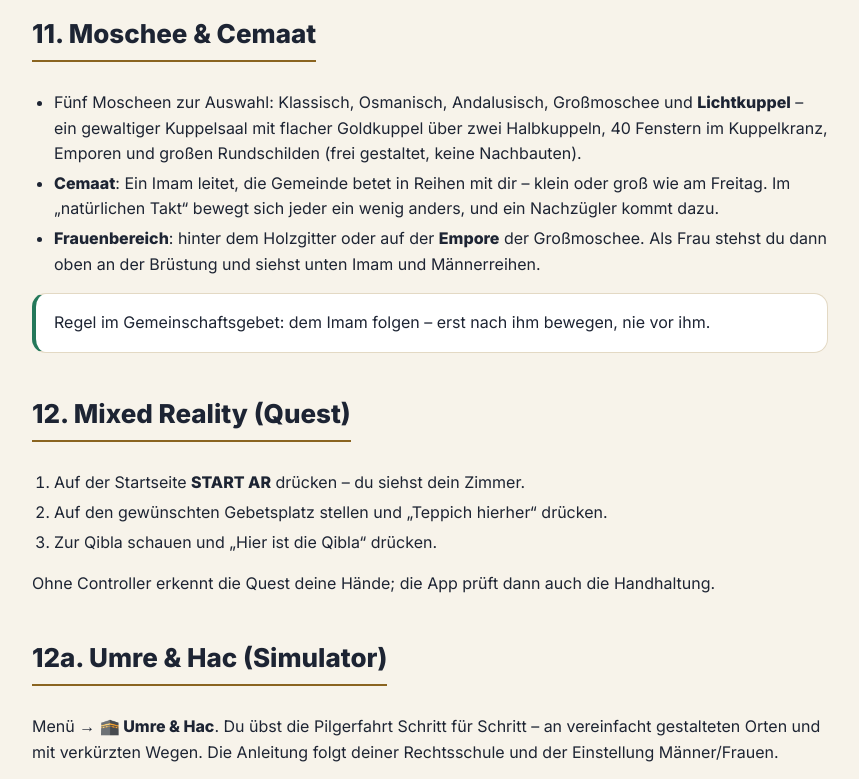
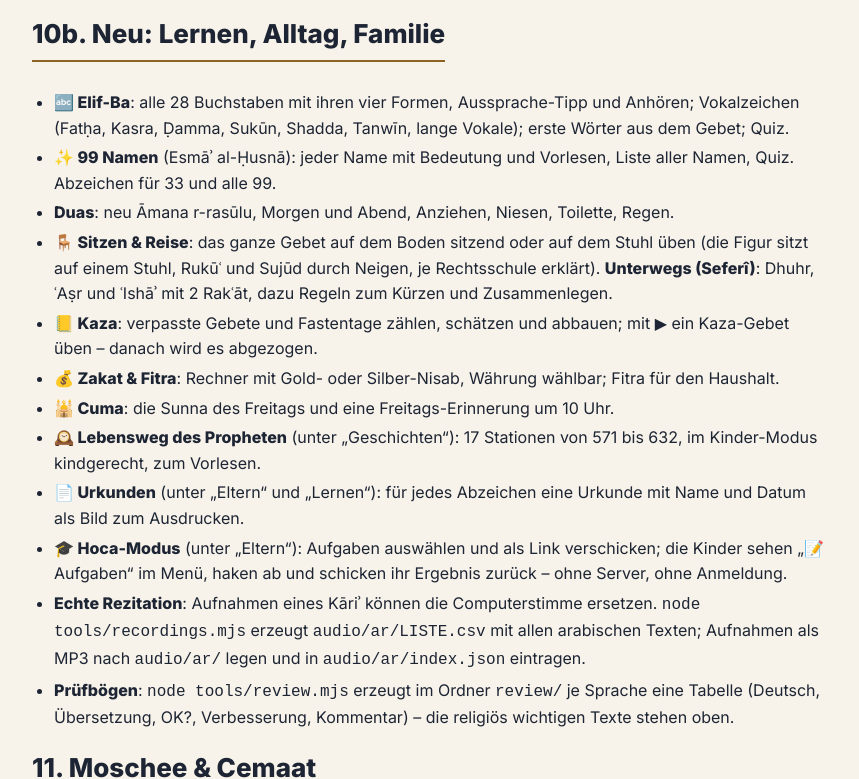
Before and after one commit to cembot90/namazvr, a plain HTML site: page anleitung.html in a window 1280 px wide. Shown: the part 7152-7931 px from the top of the page, without its empty margins (346-1205 px from the left). Drawn offline with Linux system fonts and the light colour scheme.

Commit message:
Doku zur großen Erweiterung, Cache v18 (Übersetzungen laufen)
Co-Authored-By: Claude Opus 5.5 <noreply@anthropic.com>
Claude-Session: https://claude.ai/code/session_01MxQWy7kCx3wNbfbrwAt1fp

```diff
--- a/anleitung.html
+++ b/anleitung.html
@@ -249,6 +249,22 @@
     <li>Die Daten folgen dem Umm-al-Qura-Kalender; in der Türkei (Diyanet) und anderen Ländern kann ein Tag Unterschied sein. Eine Nacht beginnt am Abend davor.</li>
   </ul>
 
+  <h2>10b. Neu: Lernen, Alltag, Familie</h2>
+  <ul>
+    <li><b>🔤 Elif-Ba</b>: alle 28 Buchstaben mit ihren vier Formen, Aussprache-Tipp und Anhören; Vokalzeichen (Fatḥa, Kasra, Ḍamma, Sukūn, Shadda, Tanwīn, lange Vokale); erste Wörter aus dem Gebet; Quiz.</li>
+    <li><b>✨ 99 Namen</b> (Esmāʾ al-Ḥusnā): jeder Name mit Bedeutung und Vorlesen, Liste aller Namen, Quiz. Abzeichen für 33 und alle 99.</li>
+    <li><b>Duas</b>: neu Āmana r-rasūlu, Morgen und Abend, Anziehen, Niesen, Toilette, Regen.</li>
+    <li><b>🪑 Sitzen & Reise</b>: das ganze Gebet auf dem Boden sitzend oder auf dem Stuhl üben (die Figur sitzt auf einem Stuhl, Rukūʿ und Sujūd durch Neigen, je Rechtsschule erklärt). <b>Unterwegs (Seferî)</b>: Dhuhr, ʿAṣr und ʿIshāʾ mit 2 Rakʿāt, dazu Regeln zum Kürzen und Zusammenlegen.</li>
+    <li><b>📒 Kaza</b>: verpasste Gebete und Fastentage zählen, schätzen und abbauen; mit ▶ ein Kaza-Gebet üben – danach wird es abgezogen.</li>
+    <li><b>💰 Zakat & Fitra</b>: Rechner mit Gold- oder Silber-Nisab, Währung wählbar; Fitra für den Haushalt.</li>
+    <li><b>🕌 Cuma</b>: die Sunna des Freitags und eine Freitags-Erinnerung um 10 Uhr.</li>
+    <li><b>🕰️ Lebensweg des Propheten</b> (unter „Geschichten“): 17 Stationen von 571 bis 632, im Kinder-Modus kindgerecht, zum Vorlesen.</li>
+    <li><b>📄 Urkunden</b> (unter „Eltern“ und „Lernen“): für jedes Abzeichen eine Urkunde mit Name und Datum als Bild zum Ausdrucken.</li>
+    <li><b>🎓 Hoca-Modus</b> (unter „Eltern“): Aufgaben auswählen und als Link verschicken; die Kinder sehen „📝 Aufgaben“ im Menü, haken ab und schicken ihr Ergebnis zurück – ohne Server, ohne Anmeldung.</li>
+    <li><b>Echte Rezitation</b>: Aufnahmen eines Kāriʾ können die Computerstimme ersetzen. <code>node tools/recordings.mjs</code> erzeugt <code>audio/ar/LISTE.csv</code> mit allen arabischen Texten; Aufnahmen als MP3 nach <code>audio/ar/</code> legen und in <code>audio/ar/index.json</code> eintragen.</li>
+    <li><b>Prüfbögen</b>: <code>node tools/review.mjs</code> erzeugt im Ordner <code>review/</code> je Sprache eine Tabelle (Deutsch, Übersetzung, OK?, Verbesserung, Kommentar) – die religiös wichtigen Texte stehen oben.</li>
+  </ul>
+
   <h2>11. Moschee & Cemaat</h2>
   <ul>
     <li>Fünf Moscheen zur Auswahl: Klassisch, Osmanisch, Andalusisch, Großmoschee und <b>Lichtkuppel</b> – ein gewaltiger Kuppelsaal mit flacher Goldkuppel über zwei Halbkuppeln, 40 Fenstern im Kuppelkranz, Emporen und großen Rundschilden (frei gestaltet, keine Nachbauten).</li>
@@ -330,6 +346,7 @@
 <section id="neu">
   <h2>Was ist neu?</h2>
   <div class="card log">
+    <p><time>22.11.2026</time> 🔤 Elif-Ba · ✨ 99 Namen Allahs · 🪑 Beten im Sitzen und auf dem Stuhl · ✈️ Seferî · 📒 Kaza-Zähler · 💰 Zakat & Fitra · 🕌 Cuma · 🕰️ Lebensweg des Propheten · 📄 Urkunden · 🎓 Hoca-Modus · neue Alltags-Duas · Prüfbögen für Übersetzungen · Aufnahmen eines Kāriʾ möglich</p>
     <p><time>21.11.2026</time> 📘 Wissen zu Hac & Umre: Grundlagen, Pflichtteile, Zeitplan, Iḥrām & Mīqāt, Medina, Vorbereitung, Geschichte</p>
     <p><time>19.11.2026</time> 📿 Nafile-Gebete: Teheccüd, Kuşluk, İşrak, Evvabin, Istikhāra, Hacet, Tövbe und das Tesbih-Gebet (300× Lobpreis je nach Rechtsschule) · ⭐ Heilige Tage & Nächte mit Datum, Erklärung, Bittgebeten und Erinnerung (Kandil-Nächte, Kadir Gecesi, Bayram, ʿArafa, ʿĀschūrā) · Tarāwīḥ ausführlicher erklärt</p>
     <p><time>19.11.2026</time> 🕌 Neue Moschee „Lichtkuppel“: Kuppelsaal mit flacher Goldmosaik-Kuppel auf Hängezwickeln, zwei Halbkuppeln, Fensterkranz, zweigeschossigen Arkaden mit Emporen und Rundschilden</p>
--- a/sw.js
+++ b/sw.js
@@ -1,5 +1,5 @@
 // Offline-Unterstützung: erst das Netz, bei Fehlschlag die gespeicherte Kopie.
-const CACHE = 'salah-v17';
+const CACHE = 'salah-v18';
 
 self.addEventListener('install', () => self.skipWaiting());
 self.addEventListener('activate', (e) => e.waitUntil(self.clients.claim()));
```
Also changed, not shown: beta.html (+1 -1 lines), README.md.
